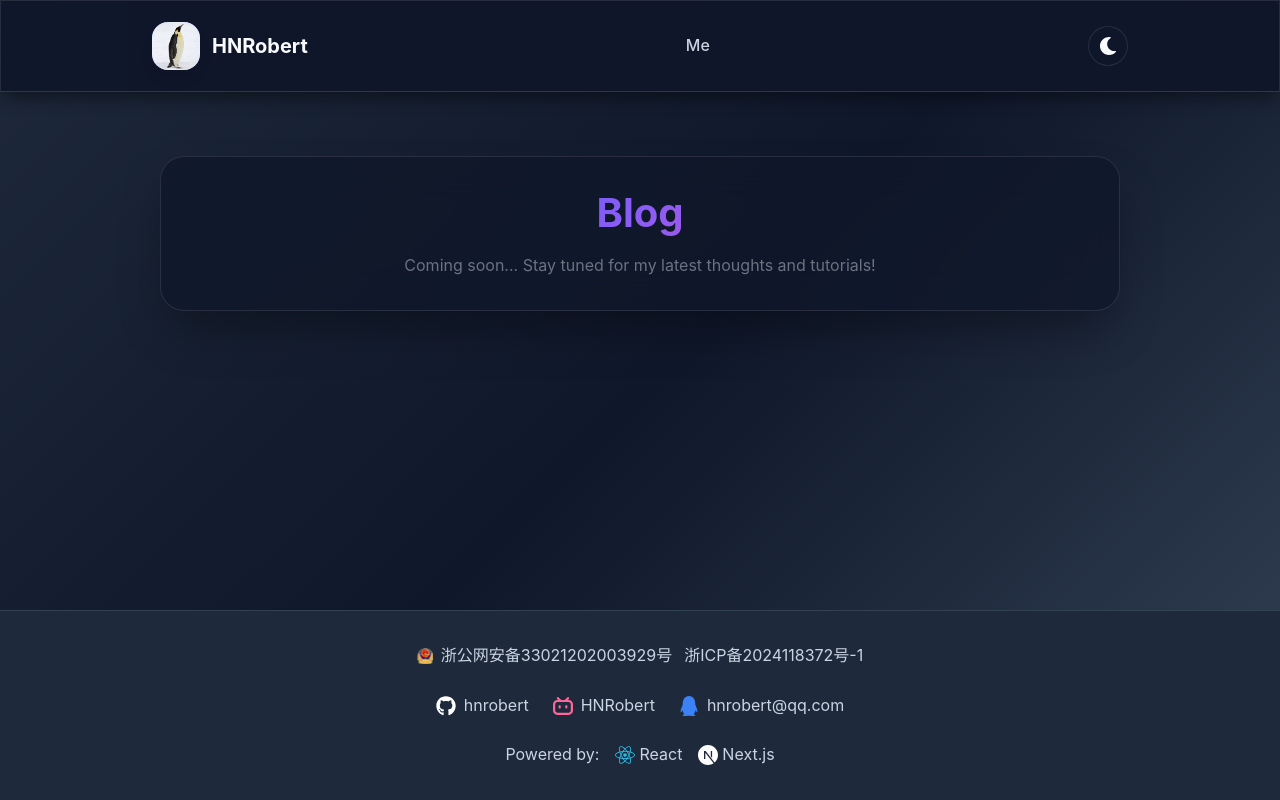
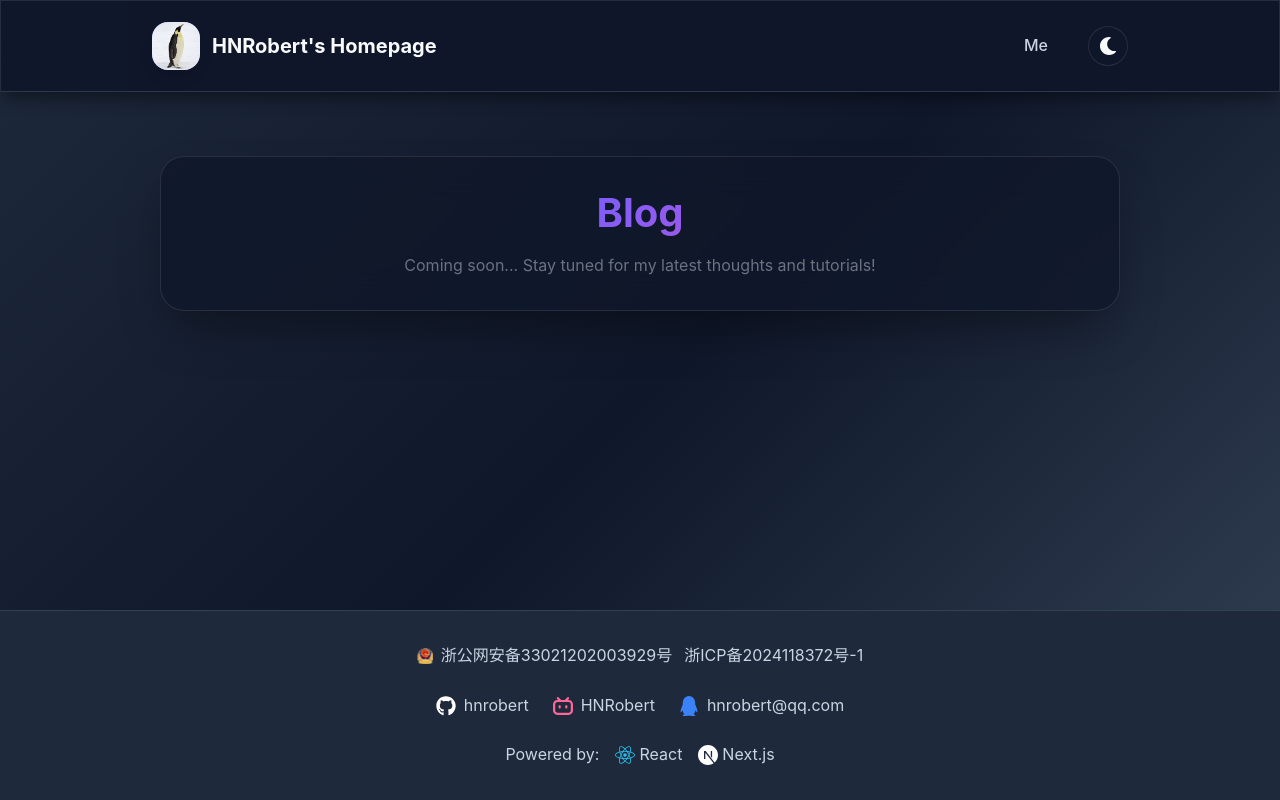
Before and after one commit to hnrobert/hnrobert-homepage, a Next.js app: page /blog in a window 1280 px wide. Built offline with nearby package versions, Linux system fonts and the light colour scheme.

Commit message:
fix: nav issue

```diff
--- a/src/components/Navigation.tsx
+++ b/src/components/Navigation.tsx
@@ -50,14 +50,14 @@ export const Navigation: React.FC<NavigationProps> = ({ activeSection }) => {
           <div className="nav-logo">
             <img
               src="/assets/avatar.png"
-              alt="HNRobert"
+              alt="HNRobert's Homepage"
               className="nav-avatar"
             />
           </div>
-          <span className="nav-title">HNRobert</span>
+          <span className="nav-title">HNRobert's Homepage</span>
         </Link>
 
-        <div className={`nav-links ${isMobileMenuOpen ? "mobile-open" : ""}`}>
+        <div className={`nav-links${isMobileMenuOpen ? " mobile-open" : ""}`}>
           <Link
             href="/"
             className={`nav-link ${isActive("/") ? "active" : ""}`}
--- a/src/styles/cards.css
+++ b/src/styles/cards.css
@@ -23,6 +23,9 @@
   background: var(--nav-bg);
   border-radius: 0;
   border-bottom: 1px solid var(--nav-border);
+  position: sticky;
+  top: 0;
+  z-index: 10000; /* 确保导航栏在最上层 */
 }
 
 .glass-card:hover {
@@ -126,11 +129,11 @@
   border-radius: 4px;
   background: linear-gradient(
     to right,
-    hsl(120, 70%, 45%) 0%,     /* 绿色 - 初学者 */
-    hsl(160, 75%, 40%) 25%,    /* 蓝绿色 - 入门 */
-    hsl(200, 80%, 45%) 50%,    /* 蓝色 - 中级 */
-    hsl(240, 85%, 50%) 75%,    /* 深蓝色 - 高级 */
-    hsl(280, 90%, 55%) 100%    /* 紫色 - 专家 */
+    hsl(120, 70%, 45%) 0%,
+    /* 绿色 - 初学者 */ hsl(160, 75%, 40%) 25%,
+    /* 蓝绿色 - 入门 */ hsl(200, 80%, 45%) 50%,
+    /* 蓝色 - 中级 */ hsl(240, 85%, 50%) 75%,
+    /* 深蓝色 - 高级 */ hsl(280, 90%, 55%) 100% /* 紫色 - 专家 */
   );
   box-shadow: 0 2px 4px rgba(0, 0, 0, 0.1);
 }
--- a/src/styles/navigation.css
+++ b/src/styles/navigation.css
@@ -2,7 +2,7 @@
 .nav-container {
   display: flex;
   align-items: center;
-  justify-content: space-between;
+  justify-content: flex-start; /* 改为靠左对齐 */
   padding: 1rem 1.5rem;
   flex-wrap: nowrap;
   gap: 1rem;
@@ -30,8 +30,9 @@
 
   .nav-brand {
     order: 2;
-    flex: 1 1 auto;
+
     justify-content: center;
+    margin-right: 0;
   }
 
   .theme-toggle {
@@ -56,6 +57,7 @@
   text-decoration: none;
   transition: all 0.3s;
   flex-shrink: 0;
+  margin-right: auto; /* 在宽屏时，theme toggle 推到最右边 */
 }
 
 .nav-logo {
@@ -153,6 +155,7 @@
   -ms-overflow-style: none;
   padding: 0.5rem 0.5rem;
   position: relative;
+  flex-shrink: 0; /* 防止链接被压缩 */
 }
 
 .nav-links::-webkit-scrollbar {
@@ -275,7 +278,7 @@
     opacity: 0;
     visibility: hidden;
     transition: all 0.3s ease;
-    z-index: 1000;
+    z-index: 9999; /* 提高 z-index，确保在所有内容之上 */
     overflow: visible;
   }
 
```
